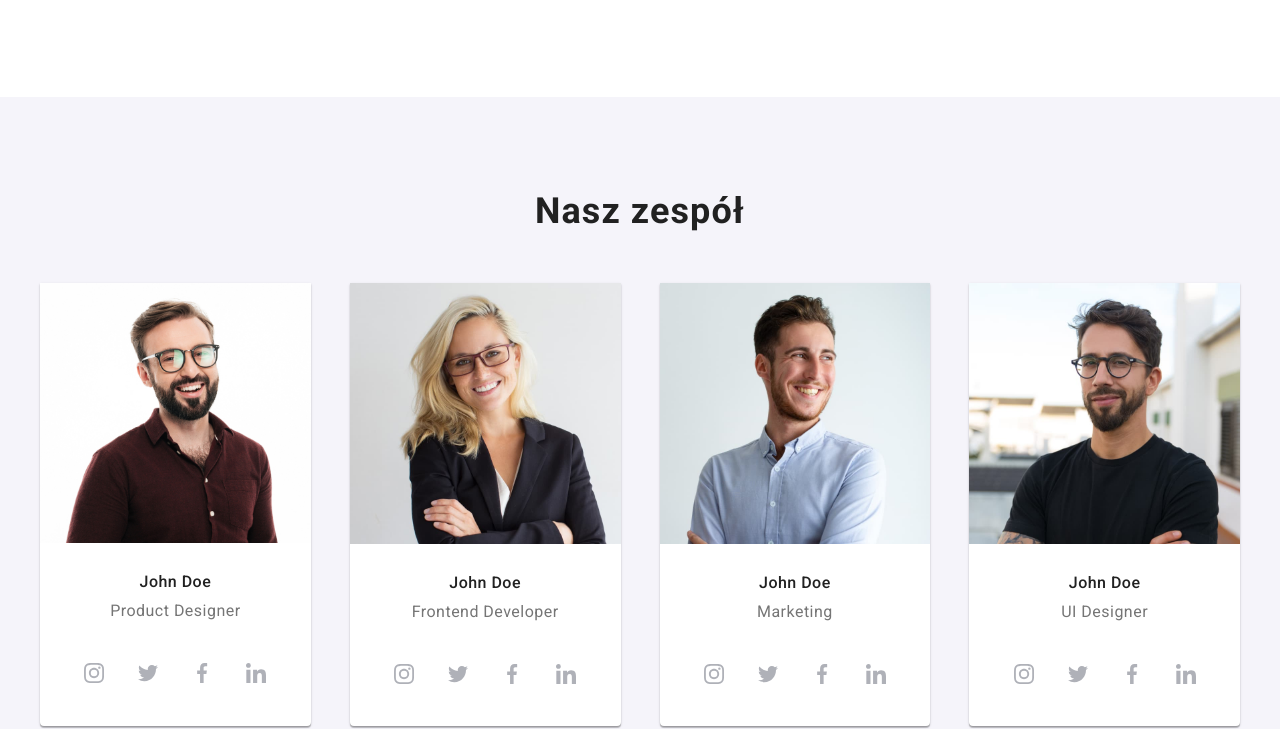
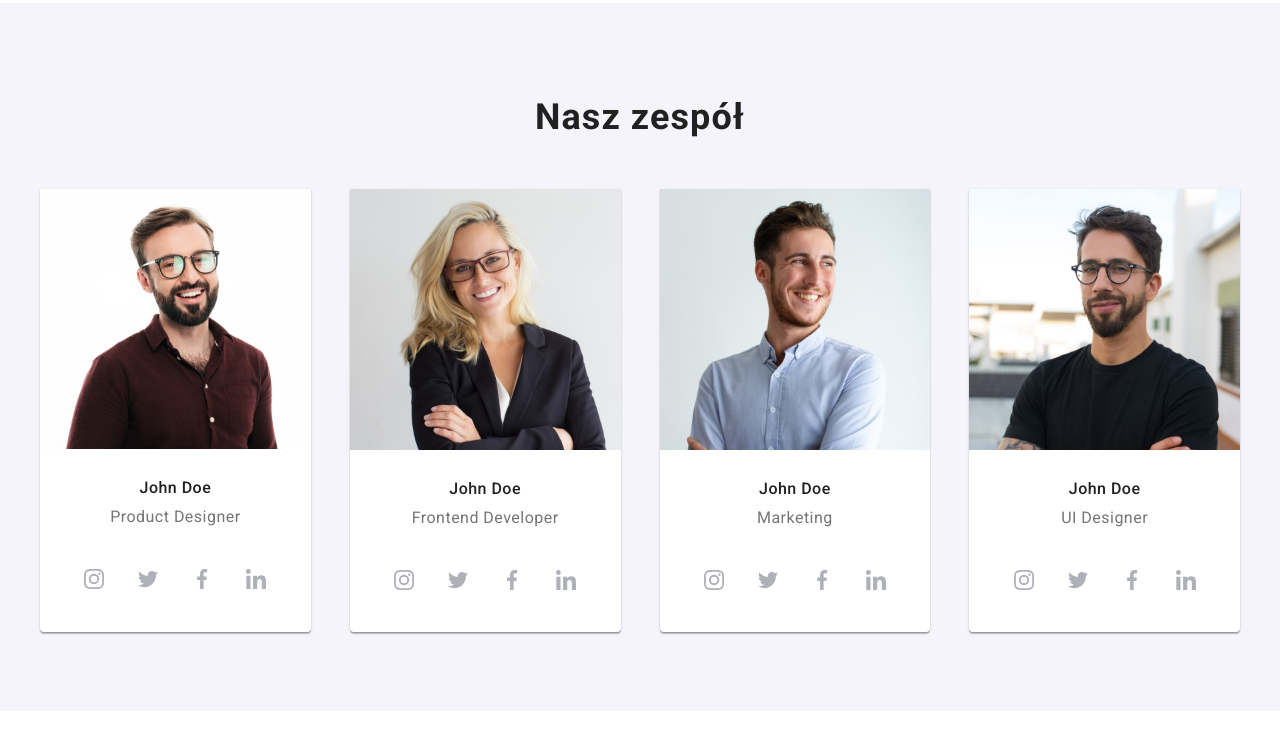
Before and after one commit to KasiaLada/goit-markup-hw-04, a plain HTML site: page index.html in a window 1280 px wide. Shown: the part 1762-2491 px from the top of the page. Drawn offline with nearby package versions, Linux system fonts and the light colour scheme.

Commit message:
poprawiono odstep miedzy Czym sie zajmujemy i Nasz zespół

```diff
--- a/css/style.css
+++ b/css/style.css
@@ -348,6 +348,9 @@ width:100%;
   padding-top: 94px;
   margin-bottom: 50px;
 }
+.padding-none {
+  padding-top: 0;
+}
 .our-team-padding {
   padding-top: 0;
 }
--- a/index.html
+++ b/index.html
@@ -151,7 +151,7 @@
             </ul>
           </div>
         </div>
-        <div class="section">
+        <div class="section padding-none">
           <div class="our-team our-team-padding">
             <div
              class="container">
```
